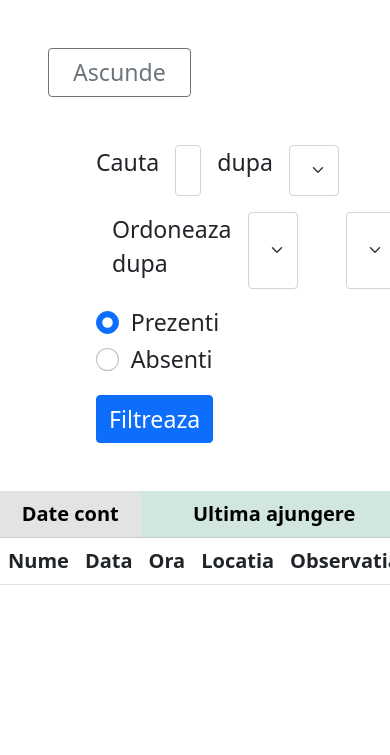
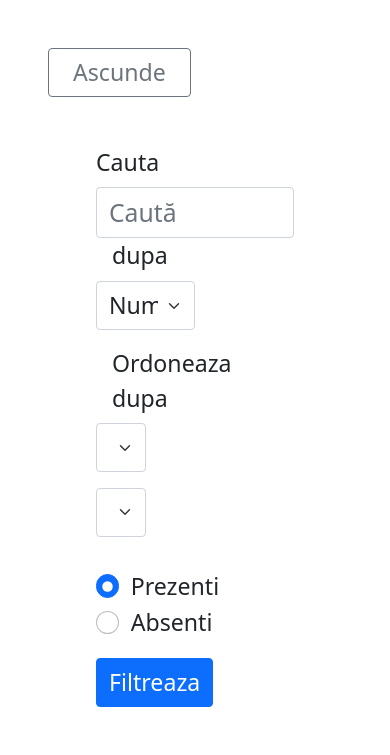
Before and after one commit to danielsofran/RaportAngajati, a Django app: page /activity/today in a window 390 px wide; the page is wider, and only the part inside the window is pictured. Shown: the part 56-811 px from the top of that part. Before the commit the page ends 641 px from the top of that part, so only its background shows below. Run offline with Django 4.2, Linux system fonts and the light colour scheme; a user stored in the database is signed in; data comes from the database, SQL or seed files in the repository; lists and menus that the app fills with data are empty; some libraries are stand-ins or nearby versions.

Commit message:
finish col filter on mobile

```diff
--- a/templates/activityToday.html
+++ b/templates/activityToday.html
@@ -303,7 +303,7 @@
             <div class="m-5 fs-3" id="filter">
             <div class="fs-3 mt-5 mx-5 mb-3">
             <form method="get">
-                <div class="d-flex flex-row mb-3">
+                <div class="d-flex flex-column flex-xxl-row mb-3">
                     <p class="me-3 form-label">Cauta</p>
                     <input type="search" class="form-control fs-2" name="stext" value="{{ stext }}" placeholder="Caută">
                     <p class="me-3 form-label ms-3">dupa</p>
@@ -324,9 +324,9 @@
 {#                      <option {% if tiora == "out" %}selected{% endif %} value="out">Plecare</option>#}
 {#                    </select>#}
 {#                </div>#}
-                <div class="d-flex flex-row mb-3">
+                <div class="d-flex flex-column flex-xxl-row mb-3">
                     <p class="me-3 form-label ms-3">Ordoneaza dupa</p>
-                    <select class="form-select flex-shrink-1 fs-3 me-5 w-25" aria-label="Default select example" name="ocrit">
+                    <select class="form-select flex-shrink-1 fs-3 me-5 mb-3 w-25" aria-label="Default select example" name="ocrit">
                       <option {% if ocrit == "nume" %}selected{% endif %} value="nume">Nume Prenume</option>
 {#                      <option {% if ocrit == "datetimein" %}selected{% endif %} value="datetimein">Data si ora venirii</option>#}
 {#                      <option {% if ocrit == "datetimeout" %}selected{% endif %} value="datetimeout">Data si ora plecarii</option>#}
@@ -337,7 +337,7 @@
                       <option {% if ocrit == "nrcom" %}selected{% endif %} value="nrcom">Numar de comenzi</option>
                       <option {% if ocrit == "nrlucr" %}selected{% endif %} value="nrlucr">Numar de lucrari</option>
                     </select>
-                    <select class="form-select flex-shrink-1 fs-3 me-5 w-25" aria-label="Default select example" name="oord" required>
+                    <select class="form-select flex-shrink-1 fs-3 me-5 mb-3 w-25" aria-label="Default select example" name="oord" required>
                       <option {% if oord == "cresc" %}selected{% endif %} value="cresc">Crescator</option>
                       <option {% if oord == "desc" %}selected{% endif %} value="desc">Descrescator</option>
                     </select>
```
Also changed, not shown: templates/comenzi.html (+4 -4 lines), templates/lucrari.html (+4 -4 lines), templates/sepAct.html (+4 -4 lines).
